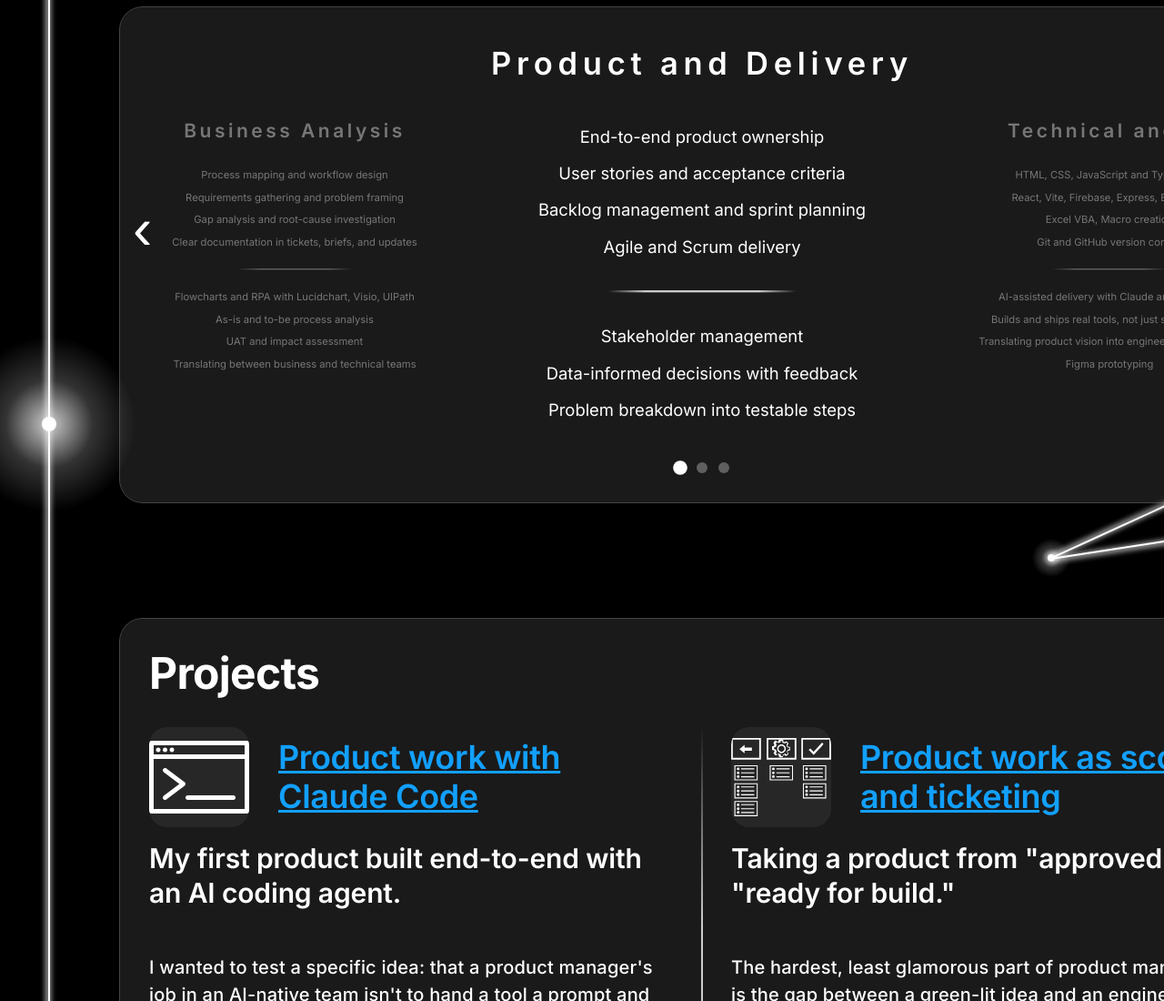
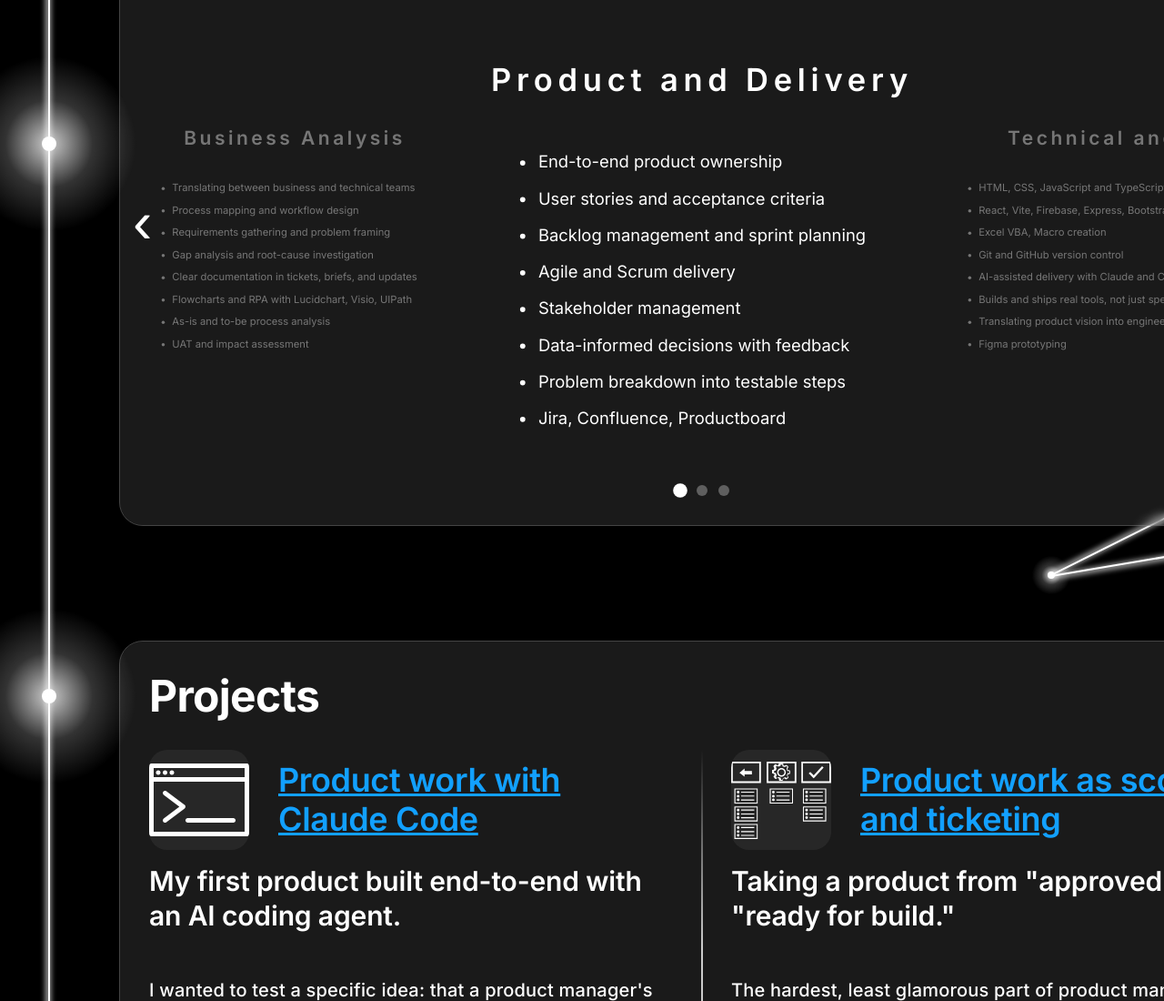
Before and after one commit to RacoonsInATrenchcoat/PortfolioSite, a website: page public/index.html in a window 1280 px wide. Shown: the part 1700-2800 px from the top of the page at 91% size. Drawn offline with Linux system fonts and the light colour scheme.

Commit message:
Updated dot stars, now are correctly adjusting to text lenght without manual intervention.

```diff
--- a/public/index.html
+++ b/public/index.html
@@ -157,19 +157,29 @@
                 <div class="left-empty"></div>
 
                 <div class="arrows dot-container" id="arrows">
-                    <div class="dot dot-title" style="--x: 50%; --y: 5.3%;"></div> <!-- 0, About Me -->
-                    <div class="dot dot-title" style="--x: 50%; --y: 23%;"></div> <!-- 1, Skills -->
-                    <div class="dot dot-title" style="--x: 50%; --y: 43.5%;"></div> <!-- 2, Projects -->
-                    <div class="dot dot-title" style="--x: 50%; --y: 90%;"></div> <!-- 3, Contact -->
+                    <div class="dot dot-title" data-anchor-y=".about-me-title" style="--x: 50%; --y: 5.3%;"></div>
+                    <!-- 0, About Me -->
+                    <div class="dot dot-title" data-anchor-y="#skills-anchor-title" style="--x: 50%; --y: 23%;"></div>
+                    <!-- 1, Skills -->
+                    <div class="dot dot-title" data-anchor-y=".projects-title" style="--x: 50%; --y: 43.5%;"></div>
+                    <!-- 2, Projects -->
+                    <div class="dot dot-title" data-anchor-y=".contact-title" style="--x: 50%; --y: 90%;"></div>
+                    <!-- 3, Contact -->
 
-                    <div class="dot" style="--x: 65%; --y: 91%;"></div> <!-- 4, hidden -->
-                    <div class="dot dot-ontop" style="--x: 190%; --y: 93.5%;"></div> <!-- 5 -->
+                    <div class="dot" data-control data-start="3" data-end="5" data-along="0.5" data-bow="-80"
+                        data-drop="45" style="--x: 65%; --y: 94%;"></div> <!-- 4, hidden control for Email curve -->
+                    <div class="dot dot-ontop" data-anchor-icon=".contact-email .contact-icon"
+                        style="--x: 190%; --y: 93.5%;"></div> <!-- 5, Email -->
 
-                    <div class="dot" style="--x: 50%; --y: 94%;"></div> <!-- 6, hidden -->
-                    <div class="dot dot-ontop" style="--x: 221%; --y: 96%;"></div> <!-- 7 -->
+                    <div class="dot" data-control data-start="3" data-end="7" data-along="0.5" data-bow="-80"
+                        data-drop="90" style="--x: 50%; --y: 94%;"></div> <!-- 6, hidden control for Phone curve -->
+                    <div class="dot dot-ontop" data-anchor-icon=".contact-phone .contact-icon"
+                        style="--x: 221%; --y: 96%;"></div> <!-- 7, Phone -->
 
-                    <div class="dot" style="--x: 50%; --y: 98%;"></div> <!-- 8, hidden -->
-                    <div class="dot dot-ontop" style="--x: 256%; --y: 98.4%;"></div> <!-- 9 -->
+                    <div class="dot" data-control data-start="3" data-end="9" data-along="0.5" data-bow="-80"
+                        data-drop="150" style="--x: 50%; --y: 98%;"></div> <!-- 8, hidden control for LinkedIn curve -->
+                    <div class="dot dot-ontop" data-anchor-icon=".contact-linkedIn .contact-icon"
+                        style="--x: 256%; --y: 98.4%;"></div> <!-- 9, LinkedIn -->
 
                     <div class="line" data-from="0" data-to="1"></div> <!-- To Skills-->
                     <div class="line" data-from="1" data-to="2"></div> <!-- To Projects-->
@@ -192,7 +202,7 @@
                         <div class="about-me-text-group">
                             <p class="about-me-text font-h2">A Product person who builds.</p>
 
-                            <p class="about-me-text font-h4">An Associate Product Manager who builds, with two years
+                            <p class="about-me-text font-h5">An Associate Product Manager who builds, with two years
                                 owning
                                 product workstreams from problem definition through to delivery. I came up through every
                                 level of
@@ -200,16 +210,16 @@
                                 know how
                                 a ticket or a workflow actually lands on the person using it.</p>
 
-                            <p class="about-me-text font-h4">That range lets me translate fluently between what a
+                            <p class="about-me-text font-h5">That range lets me translate fluently between what a
                                 business wants
                                 and what an engineer can build.</p>
 
-                            <p class="about-me-text font-h4">I do not just specify tools, I make them. I code in React,
+                            <p class="about-me-text font-h5">I do not just specify tools, I make them. I code in React,
                                 JavaScript, and TypeScript, and I work AI-natively with Claude to draft requirements,
                                 prototype
                                 flows, and ship real projects, several of which are below.</p>
 
-                            <p class="about-me-text font-h4">When not building, I can usually be found at board game
+                            <p class="about-me-text font-h5">When not building, I can usually be found at board game
                                 events,
                                 organising them or teaching newcomers, and I have a standing interest in UX and system
                                 design,
@@ -229,15 +239,12 @@
 
                         <!-- Panel 1: Product and Delivery (active on load) -->
                         <div class="skills-panel">
-                            <h3 class="skills-panel-title font-h3">Product and Delivery</h3>
+                            <h3 class="skills-panel-title font-h3" id="skills-anchor-title">Product and Delivery</h3>
                             <ul class="skills-list">
                                 <li class="skill-item">End-to-end product ownership</li>
                                 <li class="skill-item">User stories and acceptance criteria</li>
                                 <li class="skill-item">Backlog management and sprint planning</li>
                                 <li class="skill-item">Agile and Scrum delivery</li>
-                            </ul>
-                            <div class="skills-divider"></div>
-                            <ul class="skills-list">
                                 <li class="skill-item">Stakeholder management</li>
                                 <li class="skill-item">Data-informed decisions with feedback</li>
                                 <li class="skill-item">Problem breakdown into testable steps</li>
@@ -253,9 +260,6 @@
                                 <li class="skill-item">React, Vite, Firebase, Express, Bootstrap</li>
                                 <li class="skill-item">Excel VBA, Macro creation</li>
                                 <li class="skill-item">Git and GitHub version control</li>
-                            </ul>
-                            <div class="skills-divider"></div>
-                            <ul class="skills-list">
                                 <li class="skill-item">AI-assisted delivery with Claude and ChatGPT</li>
                                 <li class="skill-item">Builds and ships real tools, not just specifications</li>
                                 <li class="skill-item">Translating product vision into engineering constraints</li>
@@ -267,17 +271,14 @@
                         <div class="skills-panel">
                             <h3 class="skills-panel-title font-h3">Business Analysis</h3>
                             <ul class="skills-list">
+                                <li class="skill-item">Translating between business and technical teams</li>
                                 <li class="skill-item">Process mapping and workflow design</li>
                                 <li class="skill-item">Requirements gathering and problem framing</li>
                                 <li class="skill-item">Gap analysis and root-cause investigation</li>
                                 <li class="skill-item">Clear documentation in tickets, briefs, and updates</li>
-                            </ul>
-                            <div class="skills-divider"></div>
-                            <ul class="skills-list">
                                 <li class="skill-item">Flowcharts and RPA with Lucidchart, Visio, UIPath</li>
                                 <li class="skill-item">As-is and to-be process analysis</li>
                                 <li class="skill-item">UAT and impact assessment</li>
-                                <li class="skill-item">Translating between business and technical teams</li>
                             </ul>
                         </div>
 
--- a/public/logic.js
+++ b/public/logic.js
@@ -89,7 +89,12 @@ function updateLines() {
 
 // Initial render
 window.addEventListener('load', () => {
-  setTimeout(updateLines, 10); // 50ms to ensure all other stuff loads, was unreliable
+  // Anchor the seven title/contact dots to their targets first, THEN draw the
+  // lines so the curves connect to the dots' final positions. Runs once on load.
+  setTimeout(() => {
+    anchorArrowDots();
+    updateLines();
+  }, 10);
 });
 // Optional (Container is fixed currently): update on resize
 window.addEventListener('resize', updateLines);
@@ -446,3 +451,82 @@ document.addEventListener('DOMContentLoaded', () => {
   // before the active/prev/next classes apply, avoiding a first-move jump.
   requestAnimationFrame(render);
 });
+
+// --- Anchor the seven arrow dots to their target elements' vertical centres.
+// Runs once on load. Sets each dot's `top` only; horizontal stays driven by --x.
+// Skips entirely when the left side is hidden (mobile), and leaves every other
+// dot (background constellations, hidden via-dots) untouched.
+function anchorArrowDots() {
+  const arrows = document.getElementById('arrows');
+  if (!arrows) return;
+
+  // Left side hidden (mobile): do nothing.
+  if (arrows.offsetParent === null) return;
+
+  const arrowsRect = arrows.getBoundingClientRect();
+
+  // Helper: set a dot's top so its CENTRE lands at a given Y (relative to arrows).
+  function placeDotCentre(dot, centreY) {
+    const dotHalf = dot.offsetHeight / 2;
+    dot.style.setProperty('top', `${centreY - dotHalf}px`, 'important');
+  }
+
+  // Helper: a dot's current centre Y relative to the arrows container.
+  function dotCentreY(dot) {
+    const r = dot.getBoundingClientRect();
+    return r.top - arrowsRect.top + r.height / 2;
+  }
+
+  // Helper: a dot's current centre X relative to the arrows container.
+  function dotCentreX(dot) {
+    const r = dot.getBoundingClientRect();
+    return r.left - arrowsRect.left + r.width / 2;
+  }
+
+  // --- Part 1: anchor the four title dots to their headings (vertical only) ---
+  arrows.querySelectorAll('.dot[data-anchor-y]').forEach(dot => {
+    const target = document.querySelector(dot.getAttribute('data-anchor-y'));
+    if (!target) return;
+    const r = target.getBoundingClientRect();
+    placeDotCentre(dot, r.top - arrowsRect.top + r.height / 2);
+  });
+
+  // --- Part 2: anchor the three icon dots to their contact icons (vertical only) ---
+  arrows.querySelectorAll('.dot[data-anchor-icon]').forEach(dot => {
+    const target = document.querySelector(dot.getAttribute('data-anchor-icon'));
+    if (!target) return;
+    const r = target.getBoundingClientRect();
+    placeDotCentre(dot, r.top - arrowsRect.top + r.height / 2);
+  });
+
+  // --- Part 3: place each hidden control dot from its start + end dots ---
+  // Each hidden dot names its start dot, end dot, how far along the line to sit,
+  // and how far to bow sideways (in px). Tune "bow" once, by eye.
+  const dots = Array.from(arrows.querySelectorAll('.dot'));
+
+  arrows.querySelectorAll('.dot[data-control]').forEach(dot => {
+    const startIndex = +dot.dataset.start;
+    const endIndex = +dot.dataset.end;
+    const along = dot.dataset.along !== undefined ? +dot.dataset.along : 0.5;
+    const bow = dot.dataset.bow !== undefined ? +dot.dataset.bow : 0;
+    const drop = dot.dataset.drop !== undefined ? +dot.dataset.drop : 0;
+
+    const startDot = dots[startIndex];
+    const endDot = dots[endIndex];
+    if (!startDot || !endDot) return;
+
+    const sx = dotCentreX(startDot);
+    const sy = dotCentreY(startDot);
+    const ex = dotCentreX(endDot);
+    const ey = dotCentreY(endDot);
+
+    // Point partway along the start-to-end line, bow sideways, then drop down.
+    const px = sx + (ex - sx) * along + bow;
+    const py = sy + (ey - sy) * along + drop;
+
+    // Place both axes for control dots (they have no --x/--y meaning now).
+    const dotHalf = dot.offsetHeight / 2;
+    dot.style.setProperty('top', `${py - dotHalf}px`, 'important');
+    dot.style.setProperty('left', `${px - dot.offsetWidth / 2}px`, 'important');
+  });
+}
--- a/public/main-styles.css
+++ b/public/main-styles.css
@@ -848,7 +848,7 @@ Need to use this basic element + before + after to have it all load and transiti
 .about-me-portrait {
     grid-column: 1;
     grid-row: 2;
-    height: 300px;
+    height: 450px;
     margin: var(--grid-Margin);
     border-radius: 20px;
     overflow: hidden;
@@ -967,7 +967,7 @@ Need to use this basic element + before + after to have it all load and transiti
        panels inside are absolutely positioned, the section needs its own
        height or the grid cannot place it. This is the one value to tune if
        you change the number of skill items. */
-    min-height: 34rem;
+    min-height: 38rem;
     display: flex;
     flex-direction: column;
     align-items: center;
@@ -1002,7 +1002,7 @@ Need to use this basic element + before + after to have it all load and transiti
 .skills-panel-title {
     position: relative;
     letter-spacing: 5px;
-    padding-bottom: 0.5rem;
+    padding-bottom: 1rem;
     margin-bottom: var(--grid-Margin);
 }
 
@@ -1018,19 +1018,9 @@ Need to use this basic element + before + after to have it all load and transiti
 }
 
 .skill-item {
+    list-style-type: disc;
+    text-align: left;
     /* plain text items now, no icon row to align */
-}
-
-/* === Divider between the two halves (soft fading ends, matching Projects) === */
-.skills-divider {
-    width: 20%;
-    height: 2px;
-    margin: var(--grid-Margin) auto;
-    background: linear-gradient(to right,
-            transparent 0%,
-            #ccc 20%,
-            #ccc 80%,
-            transparent 100%);
 }
 
 /* === Active / Prev / Next states === */
```
Also changed, not shown: README.md.
